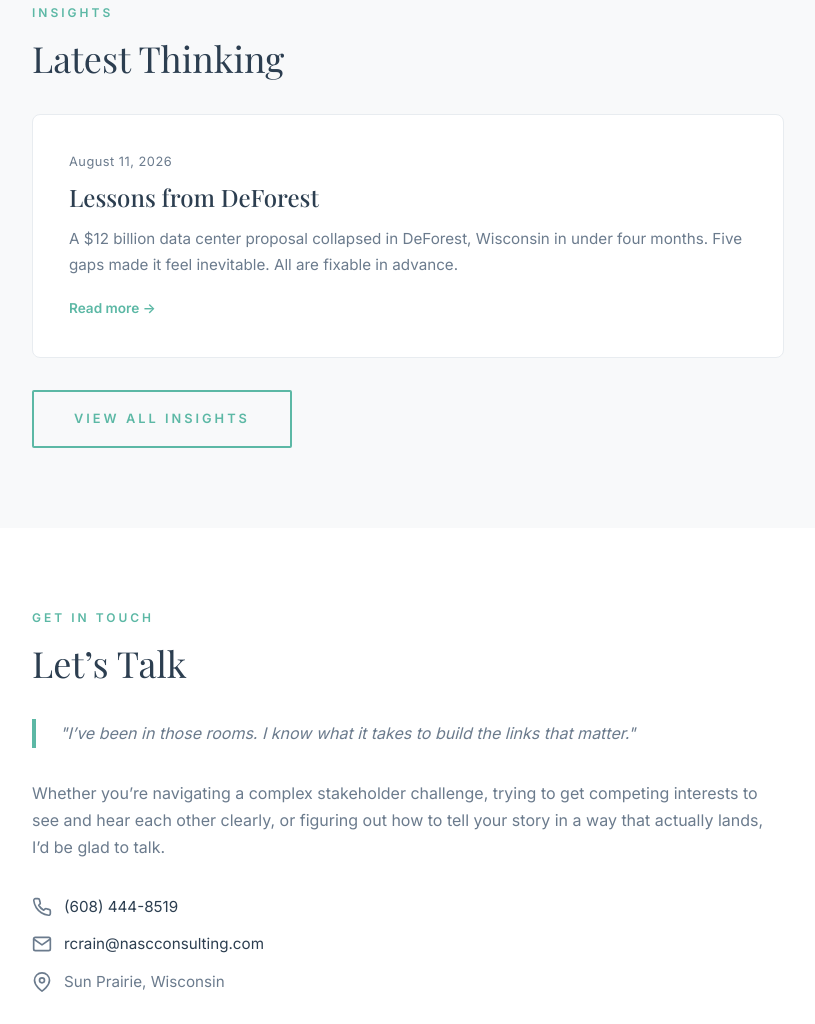
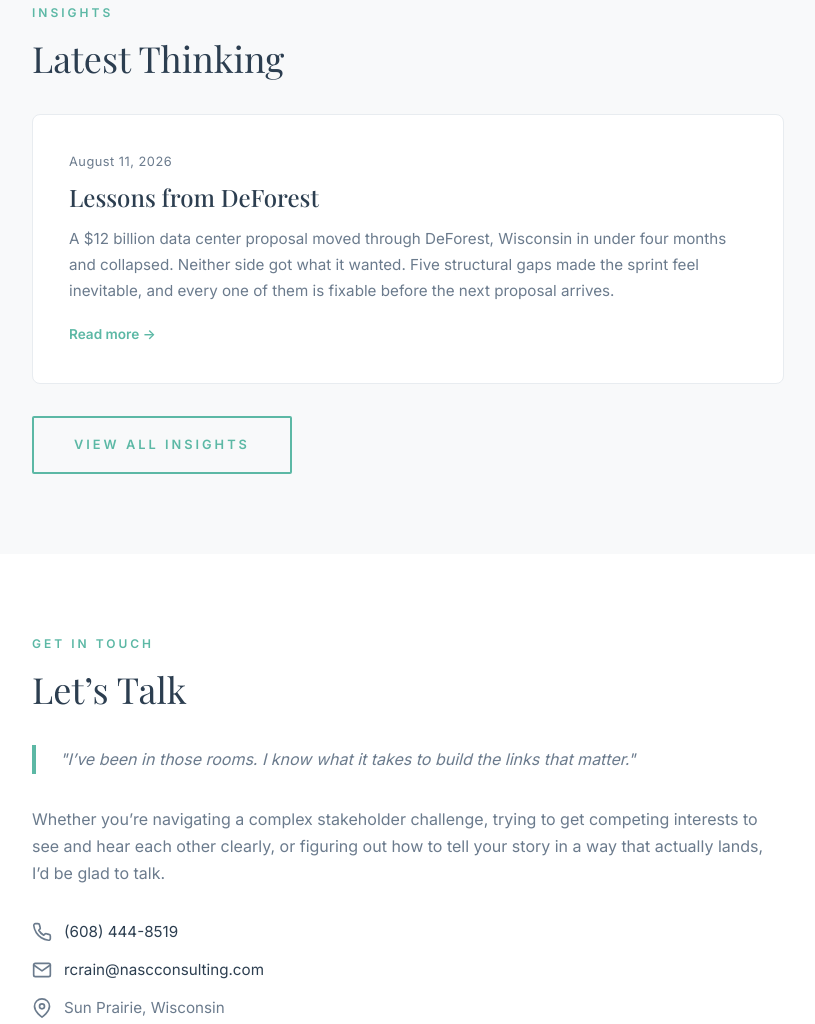
Before and after one commit to rodog62/NACSConsulting, an Eleventy site: page src/index.njk in a window 1280 px wide. Shown: the part 7941-8965 px from the top of the page, without its empty margins (232-1047 px from the left). Built offline with nearby package versions, Linux system fonts and the light colour scheme; Eleventy itself is replaced by a stand-in of ours; files that its build step writes are made by us from their sources; a web font is replaced by a local one.

Commit message:
Update Insights “wisconsin-data-center-siting”

```diff
--- a/src/insights/entries/wisconsin-data-center-siting.md
+++ b/src/insights/entries/wisconsin-data-center-siting.md
@@ -21,9 +21,10 @@ summary: >-
 
 
   A prepared community isn't one that says yes to every proposal, or no to all of them. It's one that can make either call on its own terms, and explain it to residents with a straight face.
-teaser: A $12 billion data center proposal collapsed in DeForest, Wisconsin in
-  under four months. Five gaps made it feel inevitable. All are fixable in
-  advance.
+teaser: A $12 billion data center proposal moved through DeForest, Wisconsin in
+  under four months and collapsed. Neither side got what it wanted. Five
+  structural gaps made the sprint feel inevitable, and every one of them is
+  fixable before the next proposal arrives.
 description: ""
 image: /assets/images/deforest-timeline-og.png
 pdf: /assets/documents/lessons-from-deforest.pdf
```
